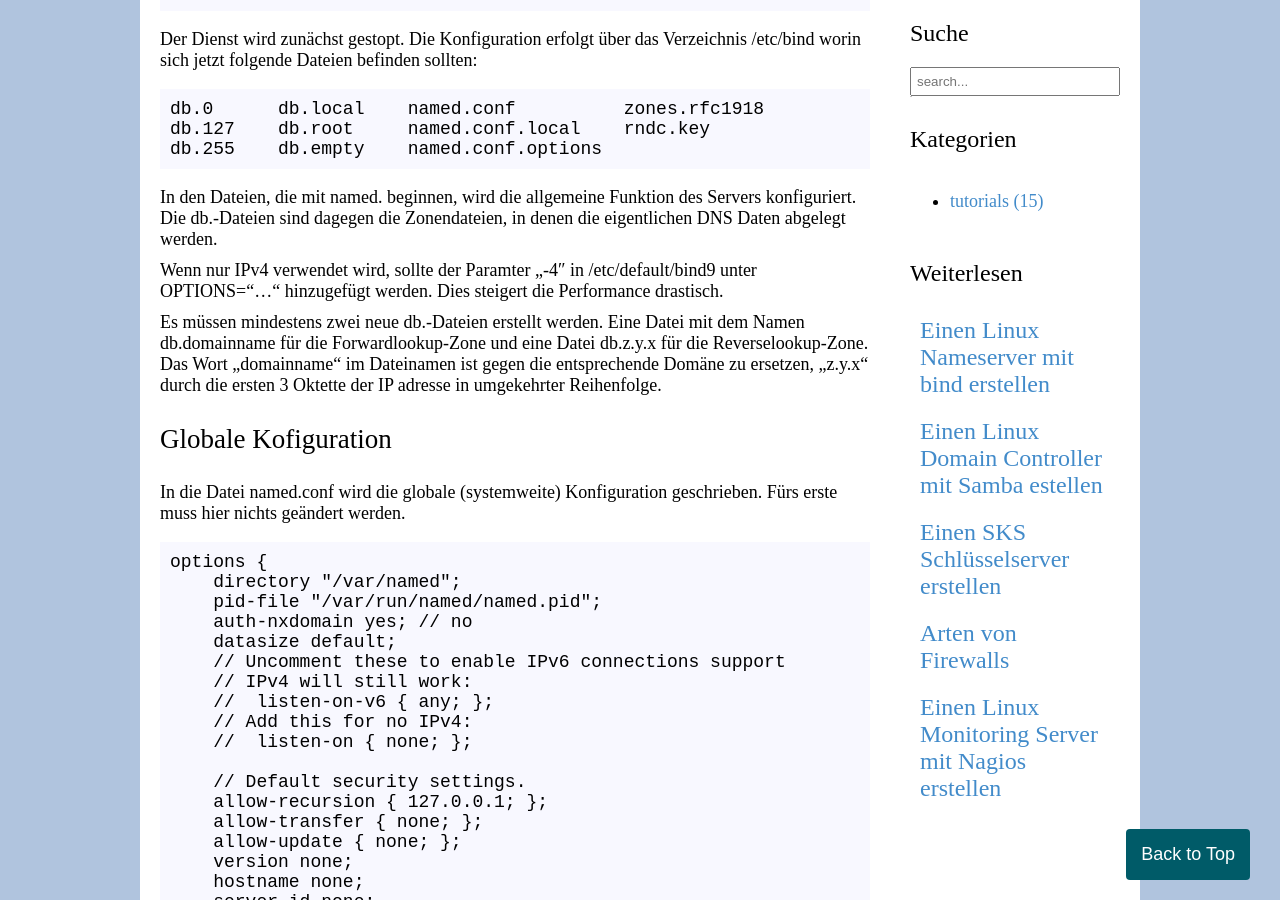
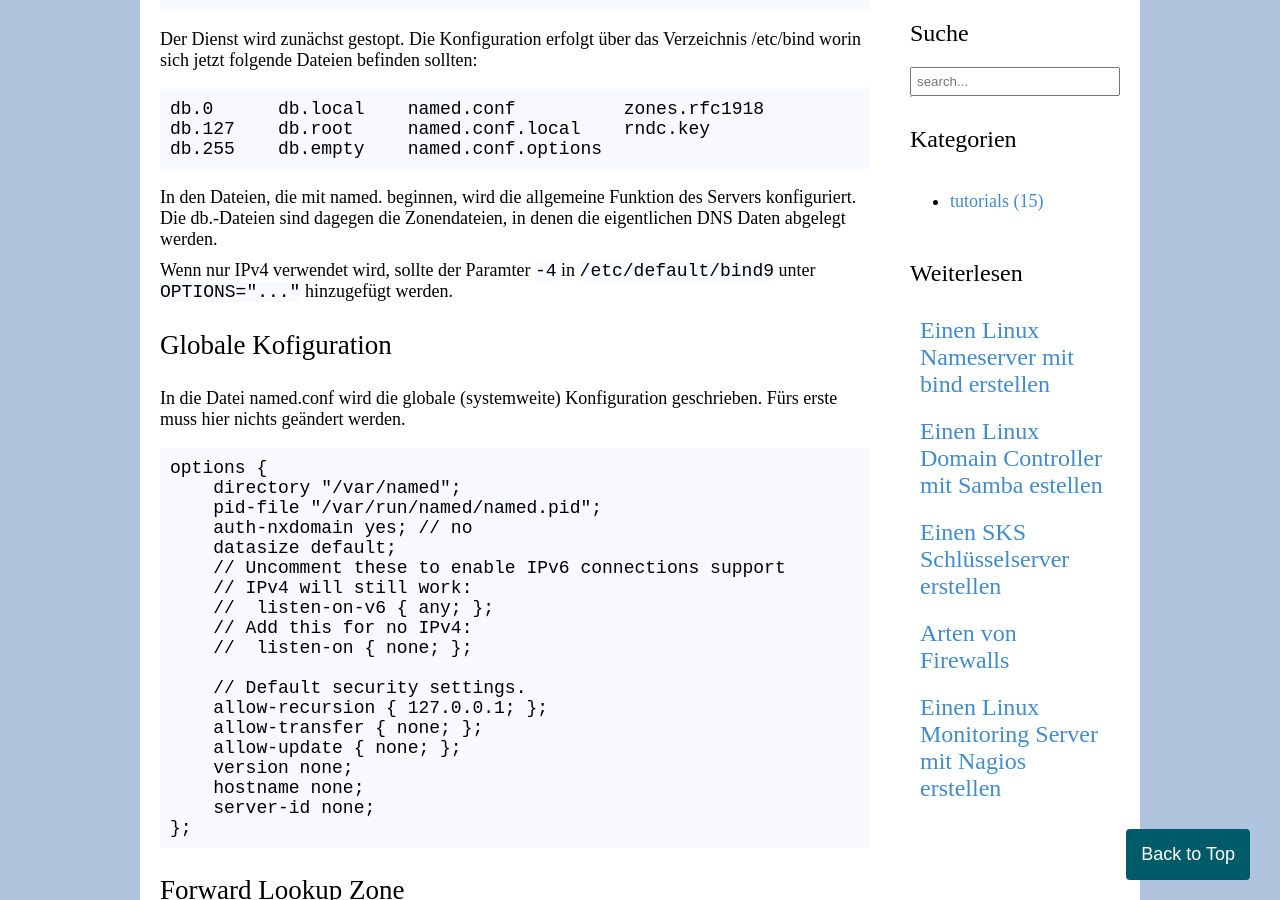
Before and after one commit to zarat/zarat.github.io, a Jekyll site: the page built from _posts/2018-05-26-nameserver.markdown, in a window 1280 px wide and 900 px high, scrolled down 674 px. Built offline with Jekyll 4.4.1, drawn with Linux system fonts in a browser that asks for light colours.

Commit message:
Update 2018-05-26-nameserver.markdown

```diff
--- a/_posts/2018-05-26-nameserver.markdown
+++ b/_posts/2018-05-26-nameserver.markdown
@@ -26,9 +26,7 @@ db.255    db.empty    named.conf.options</pre>
 
 In den Dateien, die mit named. beginnen, wird die allgemeine Funktion des Servers konfiguriert. Die db.-Dateien sind dagegen die Zonendateien, in denen die eigentlichen DNS Daten abgelegt werden.
 
-Wenn nur IPv4 verwendet wird, sollte der Paramter „-4″ in /etc/default/bind9 unter OPTIONS=“…“ hinzugefügt werden. Dies steigert die Performance drastisch.
-
-Es müssen mindestens zwei neue db.-Dateien erstellt werden. Eine Datei mit dem Namen db.domainname für die Forwardlookup-Zone und eine Datei db.z.y.x für die Reverselookup-Zone. Das Wort „domainname“ im Dateinamen ist gegen die entsprechende Domäne zu ersetzen, „z.y.x“ durch die ersten 3 Oktette der IP adresse in umgekehrter Reihenfolge.
+Wenn nur IPv4 verwendet wird, sollte der Paramter <code>-4</code> in <code>/etc/default/bind9</code> unter <code>OPTIONS="..."</code> hinzugefügt werden.
 
 <h2>Globale Kofiguration</h2>
 
```
